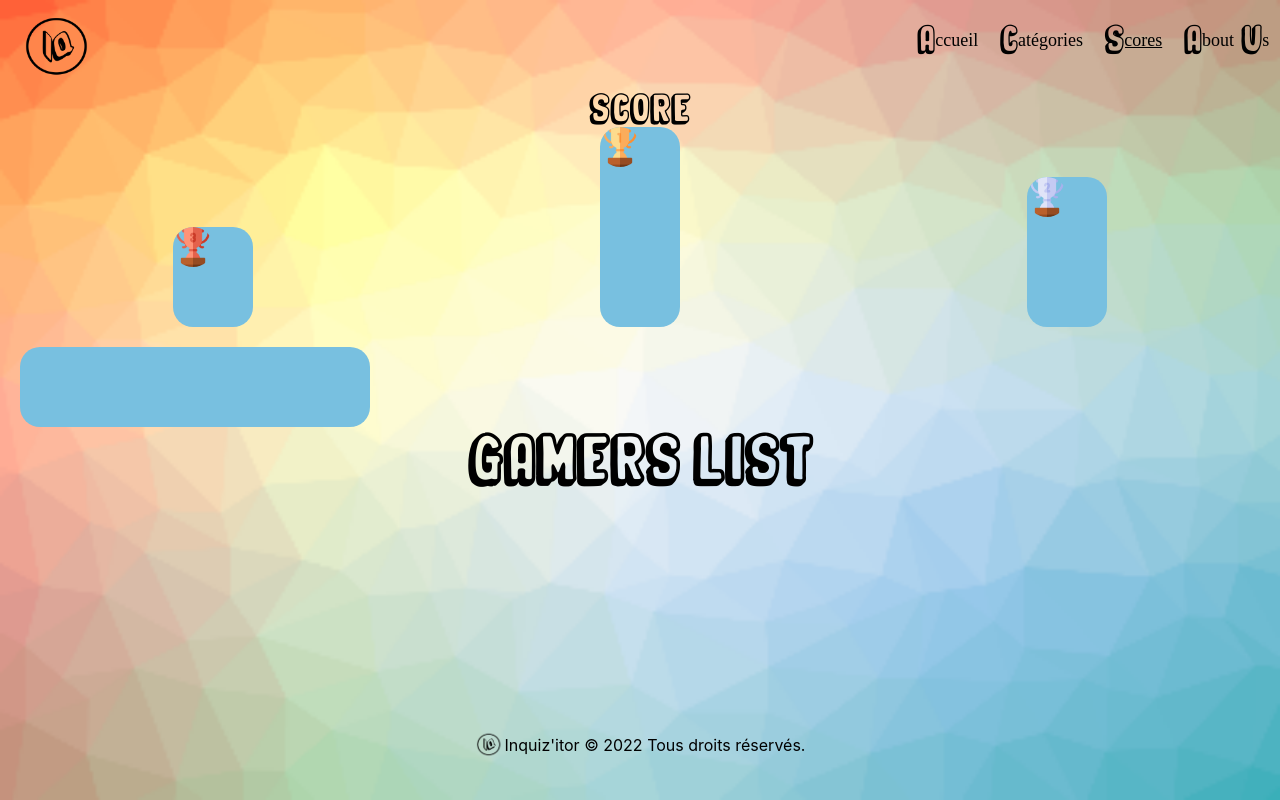
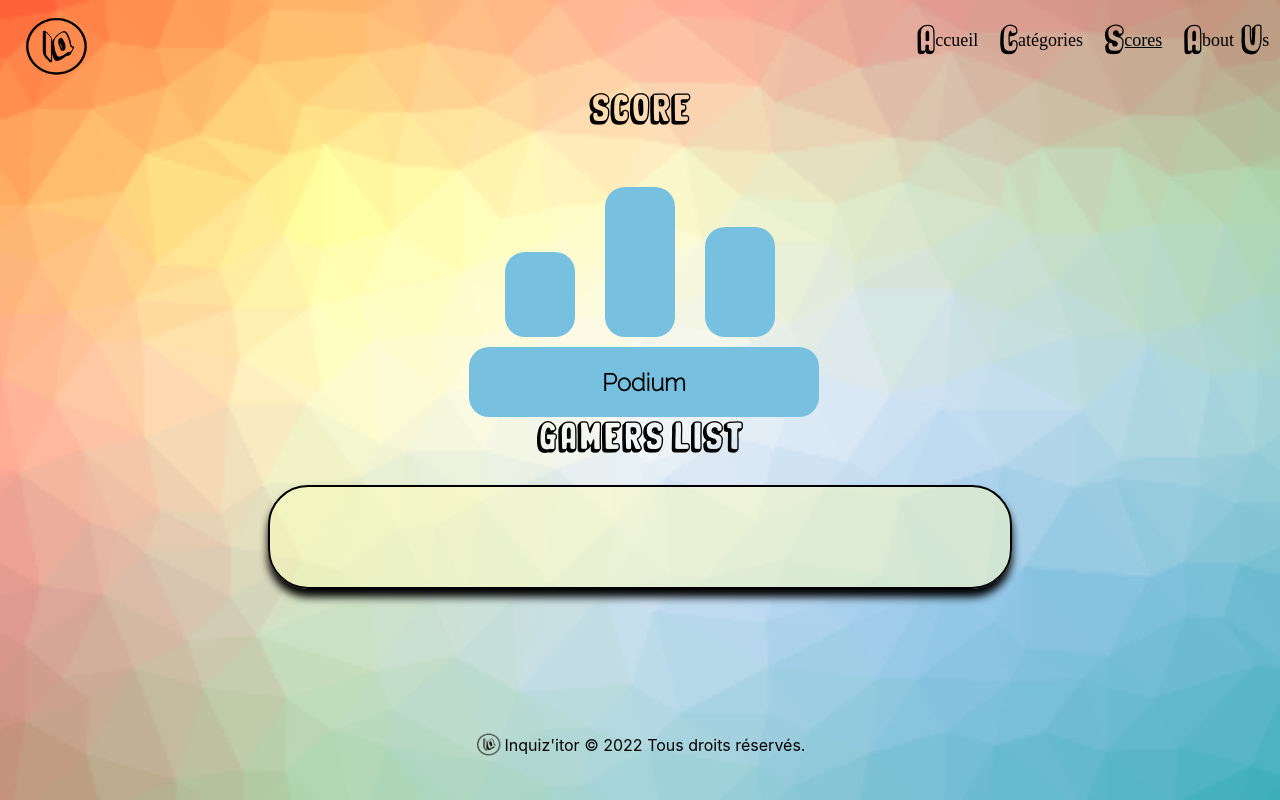
Before and after one commit to ComicScrip/lyon-react-mars22-p2g5, a React (Create React App) app: page /Scores in a window 1280 px wide. Built offline with nearby package versions, Linux system fonts and the light colour scheme.

Commit message:
podium css updated

```diff
--- a/src/components/Scores.jsx
+++ b/src/components/Scores.jsx
@@ -1,8 +1,8 @@
 import React from 'react';
 import '../styles/scores.css';
-import or from '../assets/or.png';
+/* import or from '../assets/or.png';
 import argent from '../assets/argent.png';
-import bronze from '../assets/bronze.png';
+import bronze from '../assets/bronze.png'; */
 
 function Scores() {
   return (
@@ -10,18 +10,28 @@ function Scores() {
       <h1 className="scoreTitle">SCORE</h1>
       <div className="podium">
         <div className="third">
-          <img className="coupe" src={bronze} alt="coupe-bronze" />
+          {/* <img className="coupe" src={bronze} alt="coupe-bronze" /> */}
         </div>
         <div className="first">
-          <img className="coupe" src={or} alt="coupe-or" />
+          {/* <img className="coupe" src={or} alt="coupe-or" /> */}
         </div>
         <div className="second">
-          <img className="coupe" src={argent} alt="coupe-argent" />
+          {/* <img className="coupe" src={argent} alt="coupe-argent" /> */}
         </div>
       </div>
-      <div className="socle" />
-      <div className="scoreList" />
-      <h1>GAMERS LIST</h1>
+      <div className="socle">
+        <h2>Podium</h2>
+      </div>
+      <h1 className="scoreTitle">GAMERS LIST</h1>
+      <div className="scoreList">
+        <ul className="playersList">
+          {/* {score.map((player, user, score) => (
+          <li key={player}>
+            {user} : {score}
+          </li>
+        ))} */}
+        </ul>
+      </div>
     </div>
   );
 }
--- a/src/styles/scores.css
+++ b/src/styles/scores.css
@@ -1,3 +1,10 @@
+.scorepage {
+  display: flex;
+  flex-direction: column;
+  justify-content: center;
+  align-items: center;
+}
+
 .scoreTitle {
   font-size: 1.2em;
   font-weight: 500;
@@ -8,44 +15,70 @@
   height: 200px;
   display: flex;
   flex-direction: row;
-  justify-content: space-around;
-  align-items: baseline;
+  justify-content: center;
+  align-items: flex-end;
+  margin-top: 10px;
 }
 
 .coupe {
   width: 40px;
   height: auto;
   display: flex;
-  justify-content: center;
-  align-items: center;
 }
 
 .third {
-  width: 80px;
-  height: 100px;
+  width: 70px;
+  height: 85px;
   border-radius: 20px;
   background-color: #78c0e0;
+  margin-right: 30px;
 }
 
 .first {
-  width: 80px;
-  height: 200px;
+  width: 70px;
+  height: 150px;
   border-radius: 20px;
   background-color: #78c0e0;
 }
 
 .second {
-  width: 80px;
-  height: 150px;
+  width: 70px;
+  height: 110px;
   border-radius: 20px;
   background-color: #78c0e0;
+  margin-left: 30px;
 }
 
 .socle {
   width: 350px;
-  height: 80px;
+  height: 70px;
+  display: flex;
+  justify-content: center;
+  align-items: center;
   background-color: #78c0e0;
   border-radius: 20px;
-  margin-top: 20px;
-  margin-left: 20px;
+  margin-top: 10px;
+  margin-left: 8px;
+  font-family: 'Raleway', sans-serif;
 }
+
+.scoreList {
+  margin-top: 30px;
+  font-size: 1.2em;
+  font-weight: 500;
+}
+
+.scoreList {
+  display: flex;
+  flex-direction: column;
+  width: 50%;
+  height: 50%;
+  border: solid black 2px;
+  border-radius: 40px;
+  background: rgba(255, 253, 185, 0.5);
+  text-align: justify;
+  font-weight: 600;
+  line-height: 1.8em;
+  padding: 50px;
+  box-shadow: 0px 8px 8px black;
+}
```
